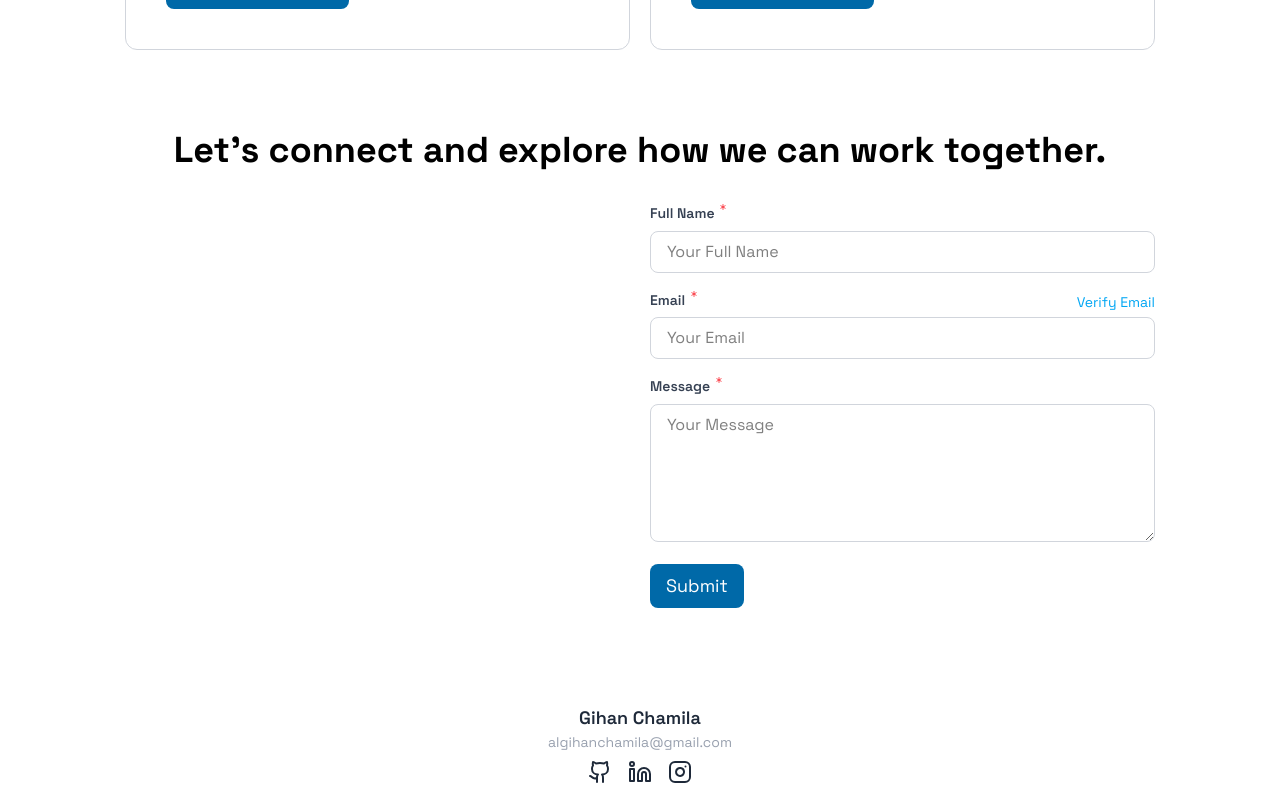
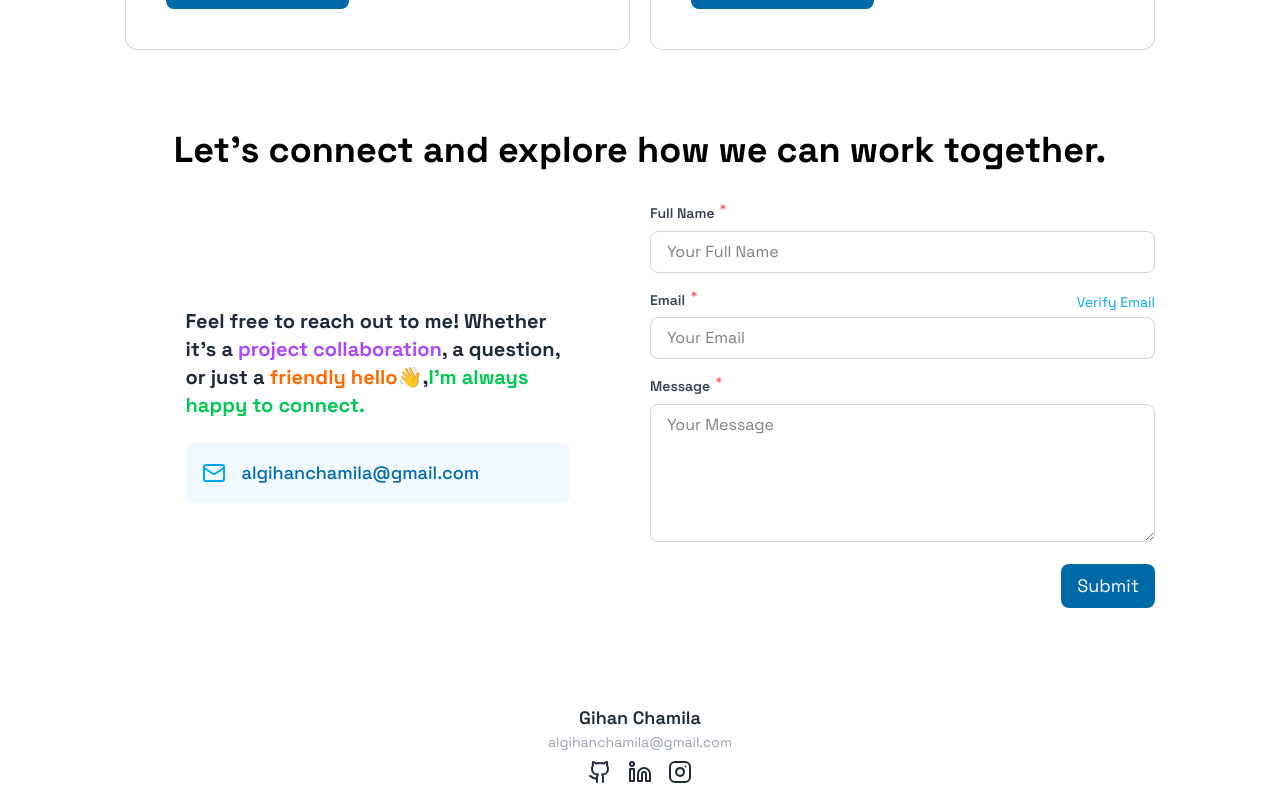
Before and after one commit to gihanchamila/portfolio-frontend, a React (Vite) app: page / in a window 1280 px wide. Shown: the part 1998-2798 px from the top of the page. Built offline with nearby package versions, Linux system fonts and the light colour scheme.

Commit message:
add email card and text

```diff
--- a/src/components/Sections/ContactSection.jsx
+++ b/src/components/Sections/ContactSection.jsx
@@ -1,24 +1,48 @@
-import React from 'react'
-import ContactForm from '../utils/ContactForm'
+import React from 'react';
+import ContactForm from '../utils/ContactForm';
+import { Mail, Phone } from 'lucide-react';
+import { motion } from 'motion/react';
+
+const ContactDetailCard = ({ icon: Icon, text }) => {
+  return (
+    <div className="flex items-center gap-4 bg-sky-50 text-sky-700 p-4 rounded-lg w-full max-w-sm">
+      <a target='_blank' href={`mailto:algihanchamila@gmail.com`}><Icon className="text-primary font-primary" size={24} /></a>
+      <span className="text-lg font-medium font-primary">{text}</span>
+    </div>
+  );
+};
 
 const ContactSection = () => {
-
   return (
-    <section id='contact' className='pb-20'>
-      <header className='pb-8'>
-          <h2 className="text-4xl text-center font-bold font-primary">
-              Let's connect and explore how we can work together.
-          </h2>
+    <section id="contact" className="pb-20">
+      <header className="pb-8">
+        <h2 className="text-4xl text-center font-bold font-primary">
+          Let's connect and explore how we can work together.
+        </h2>
       </header>
-      <main className='lg:flex gap-5'>
-        <div className='flex justify-center items-center w-1/2'>
+      <main className="lg:flex gap-5">
+        <div className="lg:flex lg:flex-col lg:justify-center lg:items-center lg:w-1/2 sm:w-full sm:text-lg space-y-6">
+        <p className="sm:text-center lg:text-left text-xl font-primary text-gray-800 max-w-sm font-bold">
+          Feel free to reach out to me! Whether it's a
+          <span className="text-purple-500"> project collaboration</span>, a question,
+          or just a <span className="text-orange-500">friendly hello</span>
+          <motion.span
+            className="inline-block"
+            whileHover={{
+              rotate: [0, 10, -10, 10, -10, 0], // Smooth waving motion
+              transition: { duration: 0.6, ease: "easeInOut" },
+            }}
+          >
+            👋
+          </motion.span>,
+          <span className="text-green-500">I'm always happy to connect.</span>
+        </p>
+          <ContactDetailCard icon={Mail} text={'algihanchamila@gmail.com'} />
         </div>
-
         <ContactForm />
       </main>
     </section>
+  );
+};
 
-  )
-}
-
-export default ContactSection
+export default ContactSection;
--- a/src/components/utils/ContactForm.jsx
+++ b/src/components/utils/ContactForm.jsx
@@ -134,7 +134,7 @@ const ContactForm = () => {
               />
             </div>
 
-            <div className="flex flex-end">
+            <div className="flex justify-end">
               <Button variant={'primary'} type="submit" disabled={isSubmitting}>
                 {isSubmitting ? "Submitting..." : "Submit"}
               </Button>
```
